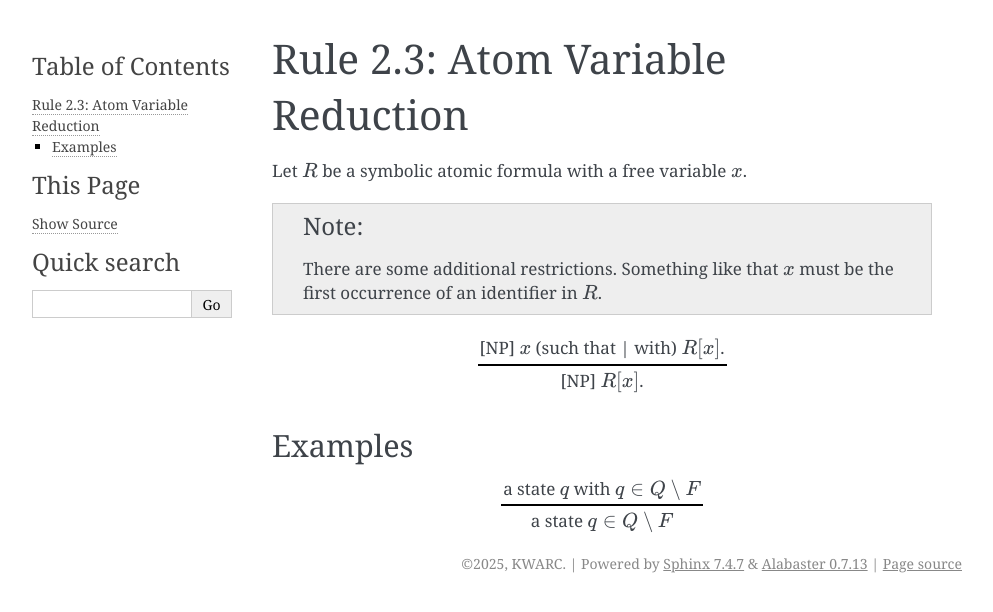
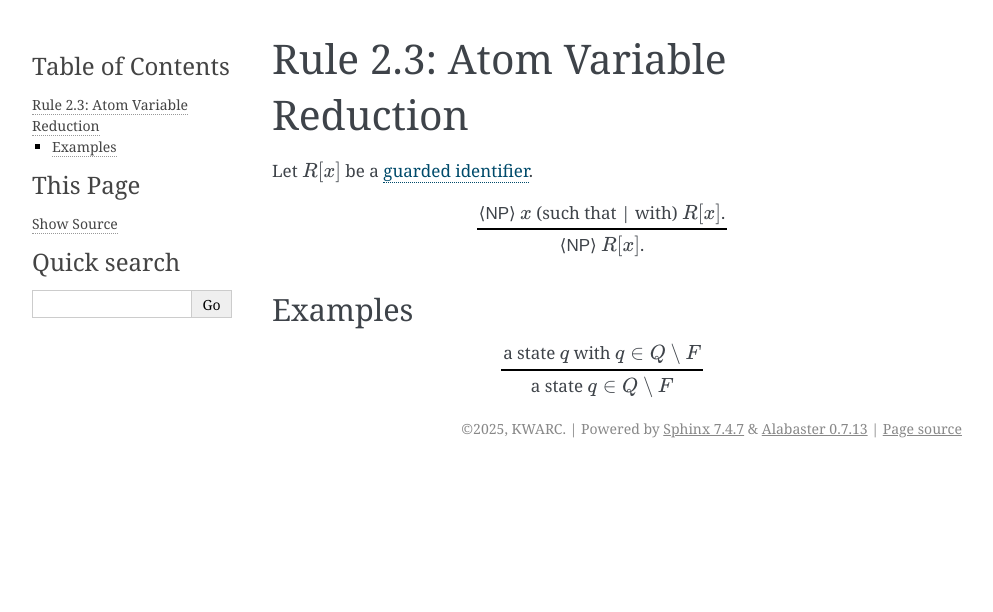
Before and after one commit to FlexiFormal/rewriting-rules, a Sphinx documentation site: the page built from source/rules/rule_2_3.md, in a window 1280 px wide. Shown: the top 612 px of the page, without its empty margins (148-1141 px from the left). Built offline with Sphinx 7.4.7, drawn with Linux system fonts in a browser that asks for light colours.

Commit message:
some more rules

````diff
--- a/source/_static/rewriting.css
+++ b/source/_static/rewriting.css
@@ -1,5 +1,13 @@
-.place-holder {
+.placeholder {
     font-family: sans-serif;
+}
+
+.placeholder::before {
+    content: "⟨";
+}
+
+.placeholder::after {
+    content: "⟩";
 }
 
 .rewrite-rule-container {
--- a/source/rules/rule_2_3.md
+++ b/source/rules/rule_2_3.md
@@ -1,14 +1,7 @@
 Rule 2.3: Atom Variable Reduction
 =================================
 
-Let $R$ be a symbolic atomic formula with a free variable $x$.
-
-
-```{note}
-There are some additional restrictions.
-Something like that $x$ must be the first occurrence of an identifier in $R$.
-```
-
+Let $R[x]$ be a [guarded identifier](/guarded_identifiers.md).
 
 
 ```{rewrite-rule}
--- a/source/sphinxextension.py
+++ b/source/sphinxextension.py
@@ -6,7 +6,7 @@ from docutils import nodes
 
 class PlaceholderRole(SphinxRole):
     def run(self):
-        node = nodes.inline(text=f'[{self.text}]')
+        node = nodes.inline(text=f'{self.text}')
         return [placeholder_node('', node)], []
 
 class placeholder_node(nodes.General, nodes.Element):
````
Also changed, not shown: source/03_determiner_reduction.md (+2 -0 lines), source/guarded_identifiers.md (added, +35 -0 lines), source/index.md (+2 -0 lines), source/rules/rule_3_2.md (added, +18 -0 lines), source/rules/rule_3_3.md (added, +28 -0 lines), 1 other file.
